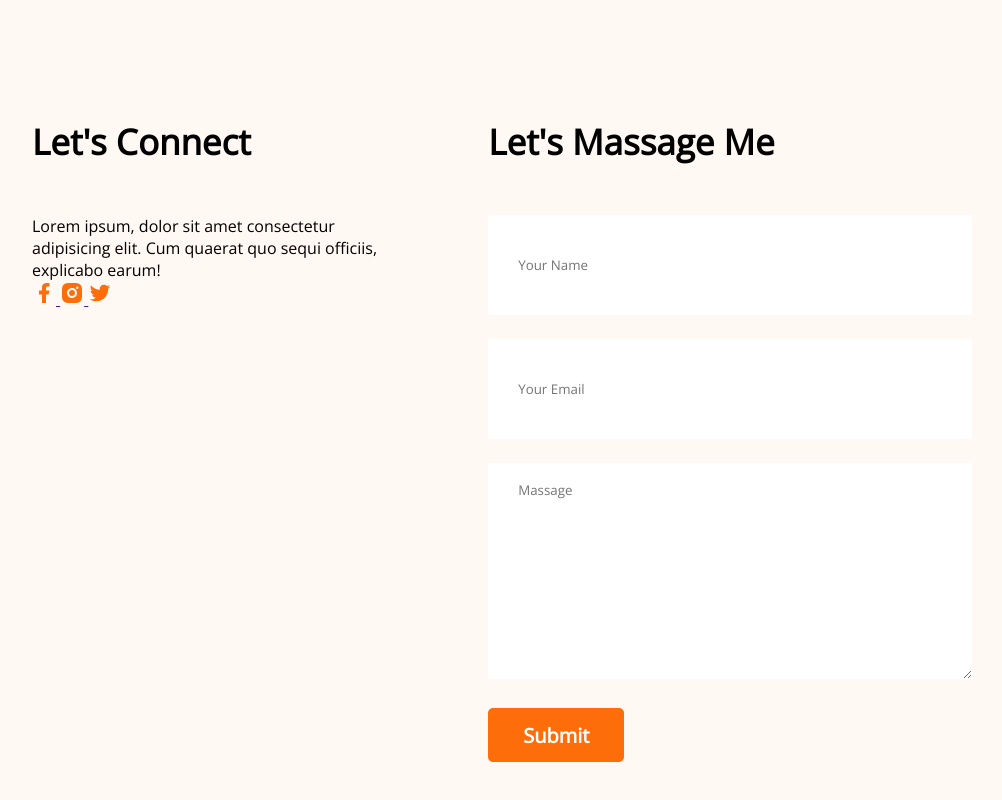
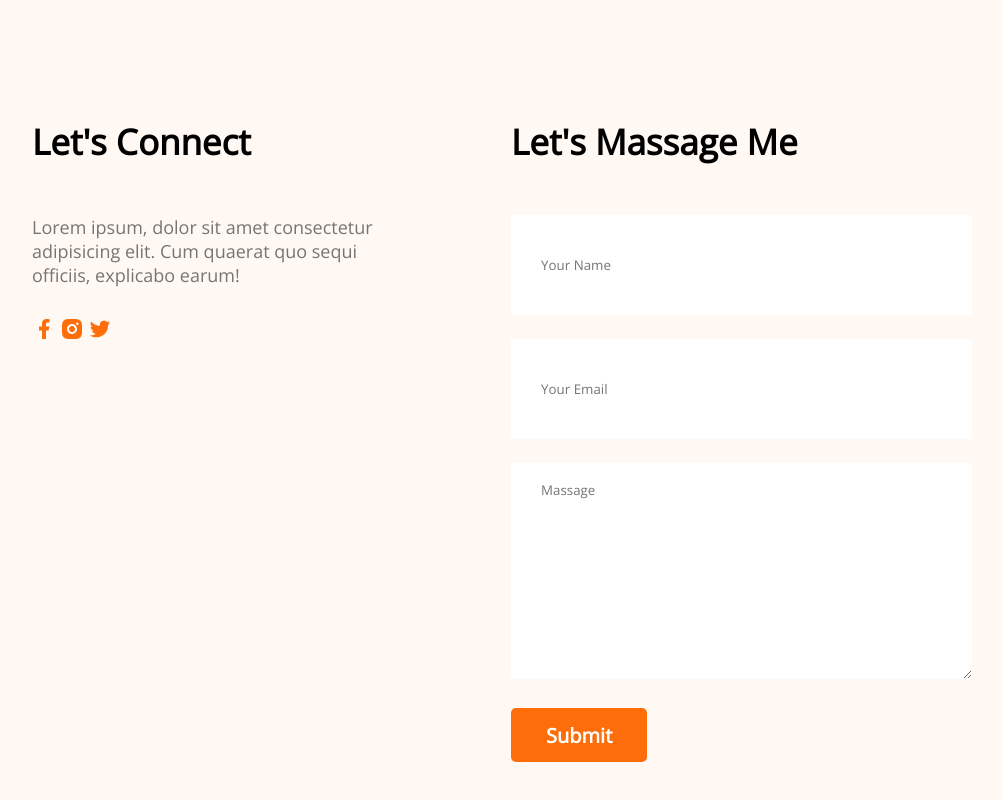
Before and after one commit to AhmadShawun/Normal-portfolio, a plain HTML site: page index.html in a window 1280 px wide. Shown: the part 2629-3429 px from the top of the page, without its empty margins (168-1170 px from the left). Drawn offline with nearby package versions, Linux system fonts and the light colour scheme.

Commit message:
contact added

```diff
--- a/index.html
+++ b/index.html
@@ -140,7 +140,7 @@
         <section class="contact">
             <div>
                 <h3 class="section-title">Let's Connect</h3>
-                <p>Lorem ipsum, dolor sit amet consectetur adipisicing elit. Cum quaerat quo sequi officiis, explicabo earum!</p>
+                <p class="section-description">Lorem ipsum, dolor sit amet consectetur adipisicing elit. Cum quaerat quo sequi officiis, explicabo earum!</p>
                 <a href="">
                     <img src="/images/icons/facebook.png" alt="">
                 </a>
--- a/style.css
+++ b/style.css
@@ -194,9 +194,10 @@ main {
     gap: 100px;
     background-color: #FFF8F3;
     padding: 130px 200px;
-
 }
-
+.contact a{
+    text-decoration: none;
+}
 .contact input[type="text"],input[type="email"],
 textarea {
     margin-bottom: 24px;
```
